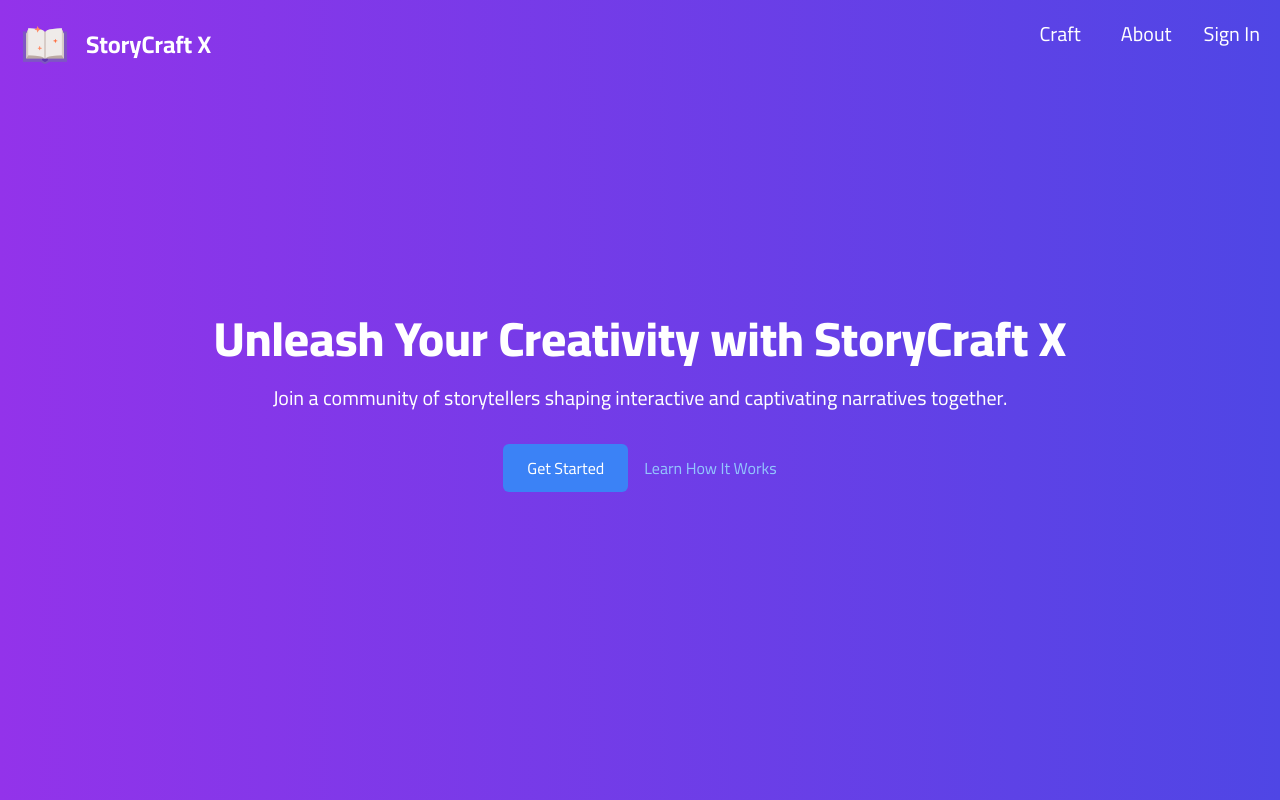
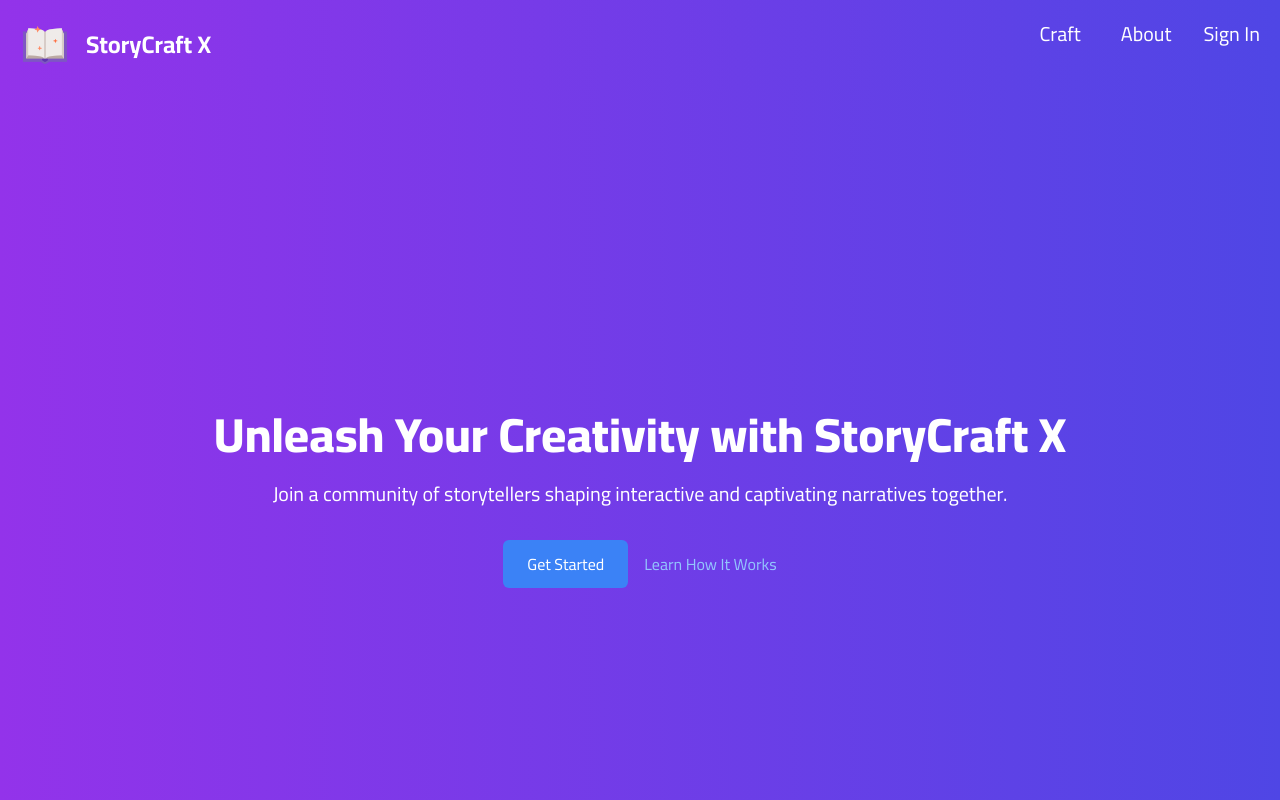
Before and after one commit to jorgeortiz41/StoryCraftX, a Next.js app in the folder storycraftx/: page / in a window 1280 px wide. Shown: the top 800 px of the page. Built offline with nearby package versions, Linux system fonts and the light colour scheme.

Commit message:
centered flexbox for all pages on layout

```diff
--- a/storycraftx/app/layout.jsx
+++ b/storycraftx/app/layout.jsx
@@ -13,7 +13,7 @@ const cairo = Cairo({
 export default function RootLayout({ children }) {
   return (
       <html lang="en" className={cairo.className}>
-        <body className="text-white bg-gradient-to-r from-purple-600 to-indigo-600">
+        <body className="text-white bg-gradient-to-r from-purple-600 to-indigo-600 flex justify-center items-center p-24">
           {children}
         </body>
       </html>
```
